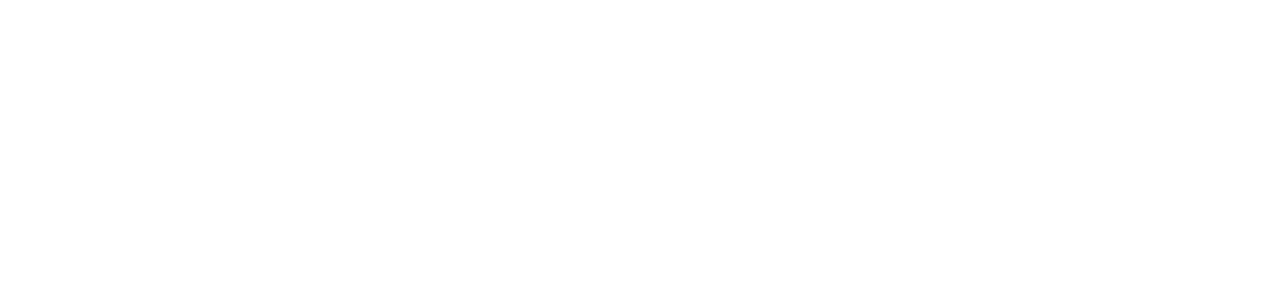
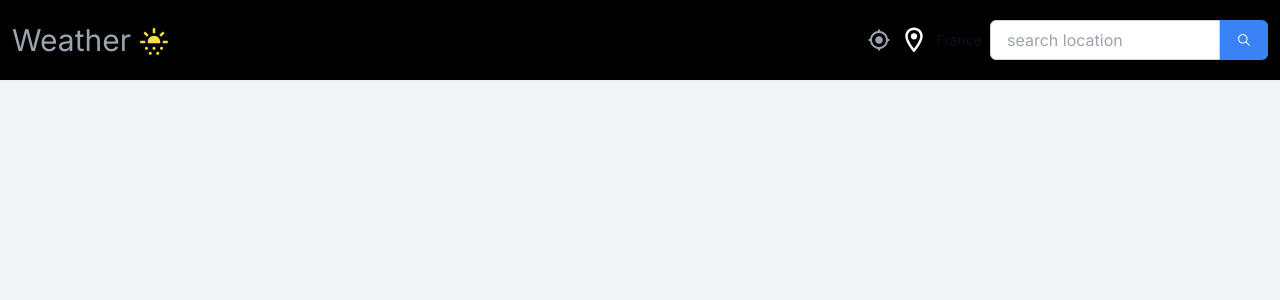
Before and after one commit to LeLionelCommenville/course_weather_app, a Next.js app: page / in a window 1280 px wide. Shown: the top 300 px of the page. Built offline with nearby package versions, Linux system fonts and the light colour scheme.

Commit message:
creating a navbar

```diff
--- a/src/app/page.tsx
+++ b/src/app/page.tsx
@@ -1,7 +1,10 @@
 import Image from "next/image";
+import Navbar from "@/components/Navbar";
 
 export default function Home() {
   return (
-   <div></div>
+    <div className="flex flex-col gap-4 bg-gray-100 min-h-screen">
+      <Navbar />
+    </div>
   );
 }
--- /dev/null
+++ b/src/components/Navbar.tsx
@@ -0,0 +1,30 @@
+import React from 'react'
+import { MdSunnySnowing } from "react-icons/md";
+import { IoMdLocate } from "react-icons/io";
+import { MdOutlineLocationOn } from "react-icons/md";
+import SearchBox from './SearchBox';
+
+type Props = {}
+
+export default function Navbar({ }: Props) {
+  return (
+    <nav className='shadow-sm sticky top-0
+        left-0 z-50 bg-black text-white'>
+      <div className='h-[80px] w-full flex justify-between
+            items-center max-w-7xl px-3 mx-auto'>
+        <p className='flex items-center justify-center gap-2'>
+          <span className='text-gray-400 text-3xl'>Weather</span>
+          <MdSunnySnowing className='text-3xl mt-1 text-yellow-300'/>
+        </p>
+        <section className='flex gap-2 items-center'>
+          <IoMdLocate className='text-2xl text-gray-400 hover:opacity-60 cursor-pointer' />
+          <MdOutlineLocationOn className="text-3xl" />
+          <p className='text-slate-900/80 text-sm'>France</p>
+          <div>
+            <SearchBox/>
+          </div>
+        </section>
+      </div>
+    </nav>
+  )
+}
--- /dev/null
+++ b/src/components/SearchBox.tsx
@@ -0,0 +1,30 @@
+import { cn } from '@/utils/cn';
+import React from 'react';
+import { IoIosSearch } from "react-icons/io";
+
+
+type Props = {
+  className?: string
+  value:string
+  onChange: React.ChangeEventHandler<HTMLInputElement> | undefined
+  onSubmit: React.FormEventHandler<HTMLFormElement> | undefined
+}
+
+export default function SearchBox(props: Props) {
+  return (
+    <form onSubmit={props.onSubmit} className={cn('flex relative items-center justify-center h-10', props.className)}>
+        <input
+        type="text"
+        value={props.value}
+        placeholder='search location'
+        className='px-4 py-2 w-[230px] border border-gray-300 rounded-l-md focus:outline:none
+        focus:border-blue-500 h-full text-black'
+        onChange={props.onChange}
+        />
+        <button className='px-4 py-[Rpx] bg-blue-500 text-white rounded-r-md focus:outline-none
+        hover-bg-blue-600 h-full'>
+          <IoIosSearch />
+        </button>
+    </form>
+  )
+}
--- /dev/null
+++ b/src/utils/cn.ts
@@ -0,0 +1,6 @@
+import { twMerge } from "tailwind-merge";
+import clsx, { ClassValue } from "clsx";
+
+export function cn(...inputs: ClassValue[]){
+    return twMerge(clsx(...inputs))
+}
```
Also changed, not shown: package.json (+7 -4 lines), 1 other file (tests, documents, lock files or other folders).
